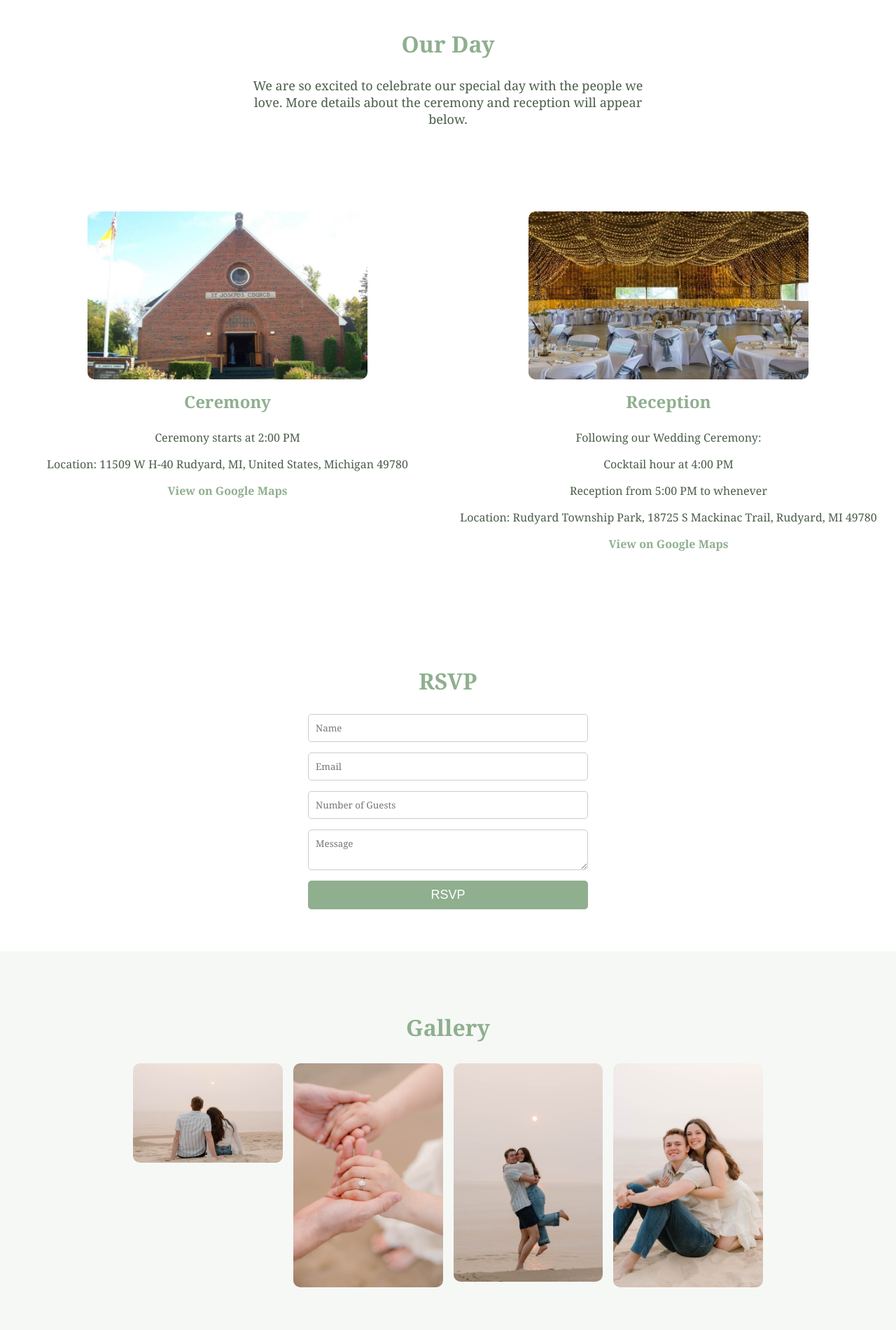
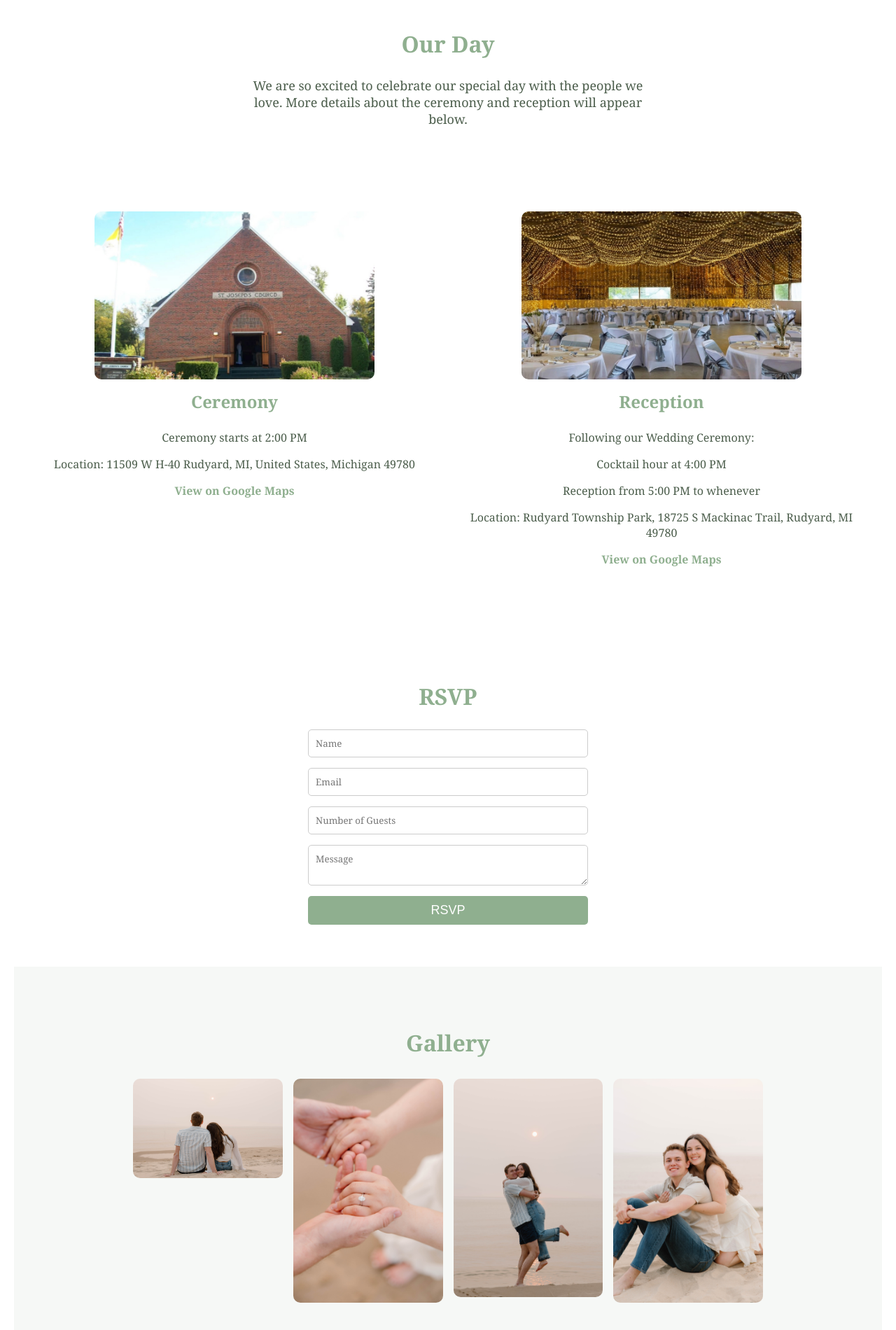
Before and after one commit to YooperDude777/WeddingWeb, a plain HTML site: page index.html in a window 1280 px wide. Shown: the part 846-2746 px from the top of the page at 70% size. Drawn offline with Linux system fonts and the light colour scheme.

Commit message:
Center content sections with max-width and margin auto

```diff
--- a/style.css
+++ b/style.css
@@ -70,6 +70,8 @@ body{
 .content{
     padding:60px 20px;
     text-align:center;
+    max-width: 1200px;
+    margin: 0 auto;
 }
 
 .section-title{
@@ -90,6 +92,8 @@ body{
     padding:60px 20px;
     background:#f6f8f6;
     text-align:center;
+    max-width: 1200px;
+    margin: 0 auto;
 }
 
 .gallery-grid{
@@ -117,6 +121,8 @@ body{
 .rsvp{
     padding:60px 20px;
     text-align:center;
+    max-width: 1200px;
+    margin: 0 auto;
 }
 
 .rsvp-form{
@@ -152,6 +158,8 @@ body{
     flex-wrap:wrap;
     justify-content:space-around;
     gap:20px;
+    max-width: 1200px;
+    margin: 0 auto;
 }
 
 .event{
@@ -192,6 +200,8 @@ body{
     padding:60px 20px;
     text-align:center;
     background:#f6f8f6;
+    max-width: 1200px;
+    margin: 0 auto;
 }
 
 .where-to-stay a{
```
